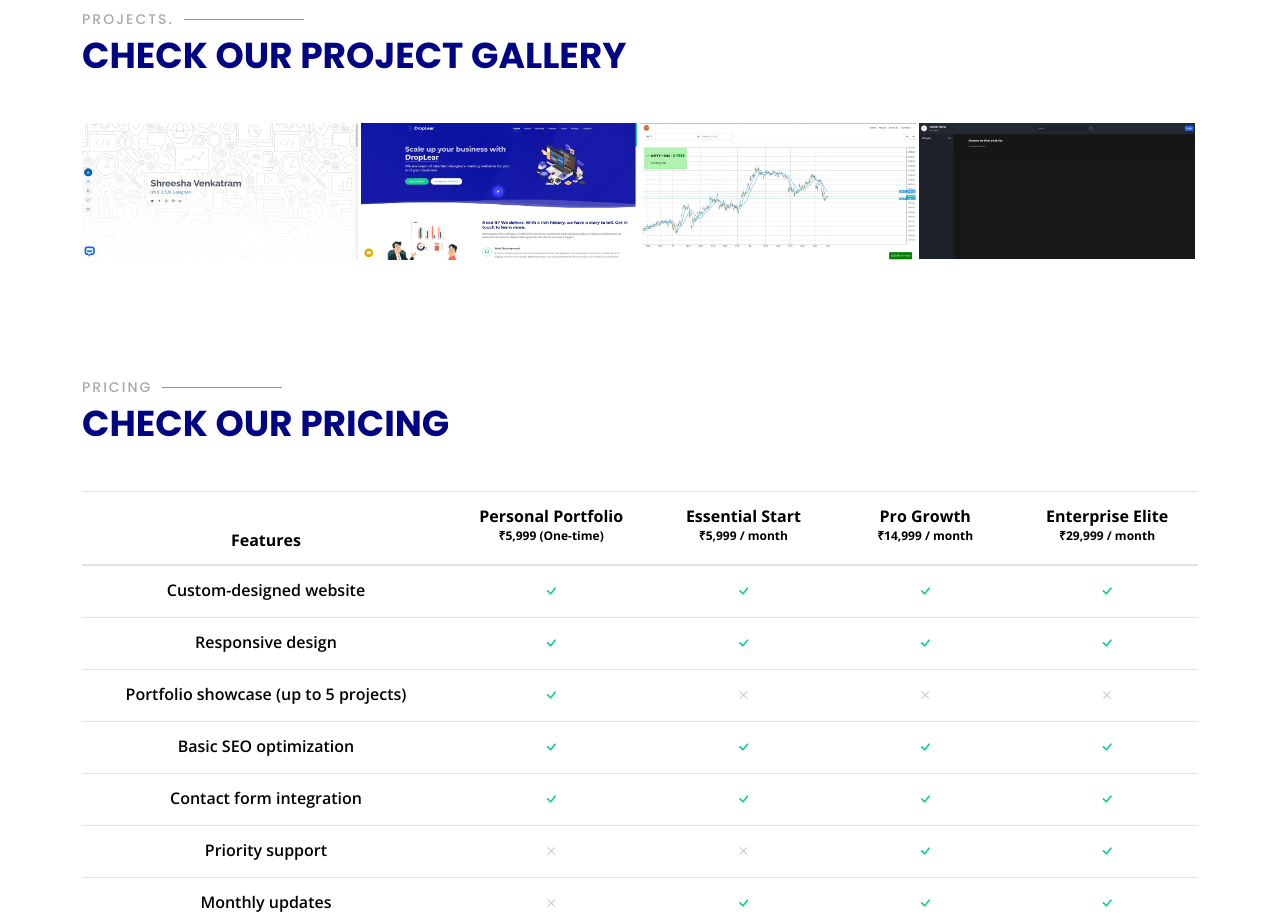
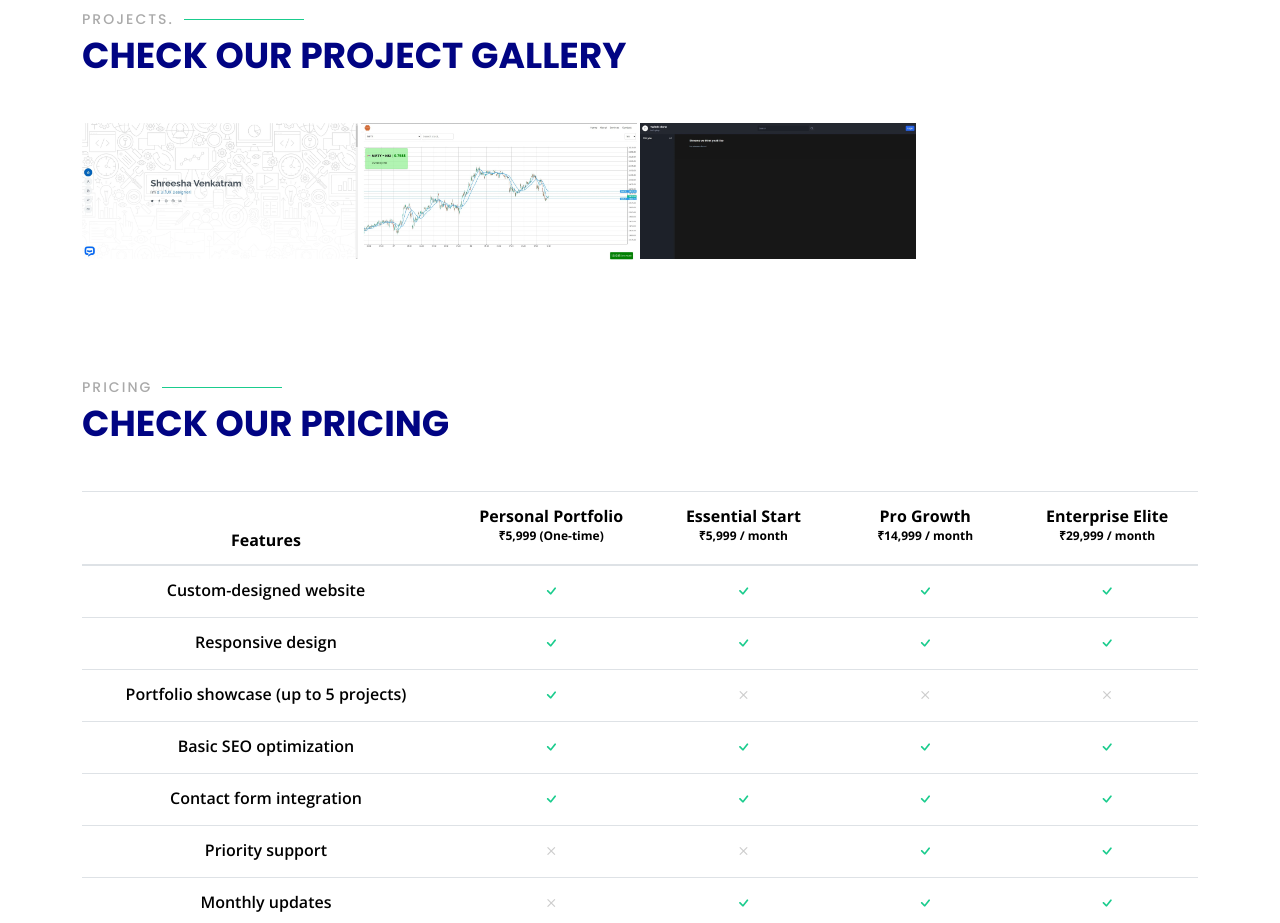
Before and after one commit to Shreesha99/fuzemantramain, a plain HTML site: page index.html in a window 1280 px wide. Shown: the part 1940-2863 px from the top of the page. Drawn offline with nearby package versions, Linux system fonts and the light colour scheme.

Commit message:
style(index.html): comment out a gallery item in the template

```diff
--- a/index.html
+++ b/index.html
@@ -273,13 +273,13 @@
             </div>
           </div>
 
-          <div class="col-lg-3 col-md-4">
+          <!-- <div class="col-lg-3 col-md-4">
             <div class="gallery-item" data-aos="zoom-in" data-aos-delay="150">
               <a href="assets/img/gallery/gallery-2.webp" class="gallery-lightbox">
                 <img src="assets/img/gallery/gallery-2.webp" alt="Project 2" class="img-fluid">
               </a>
             </div>
-          </div>
+          </div> -->
 
           <div class="col-lg-3 col-md-4">
             <div class="gallery-item" data-aos="zoom-in" data-aos-delay="200">
```
